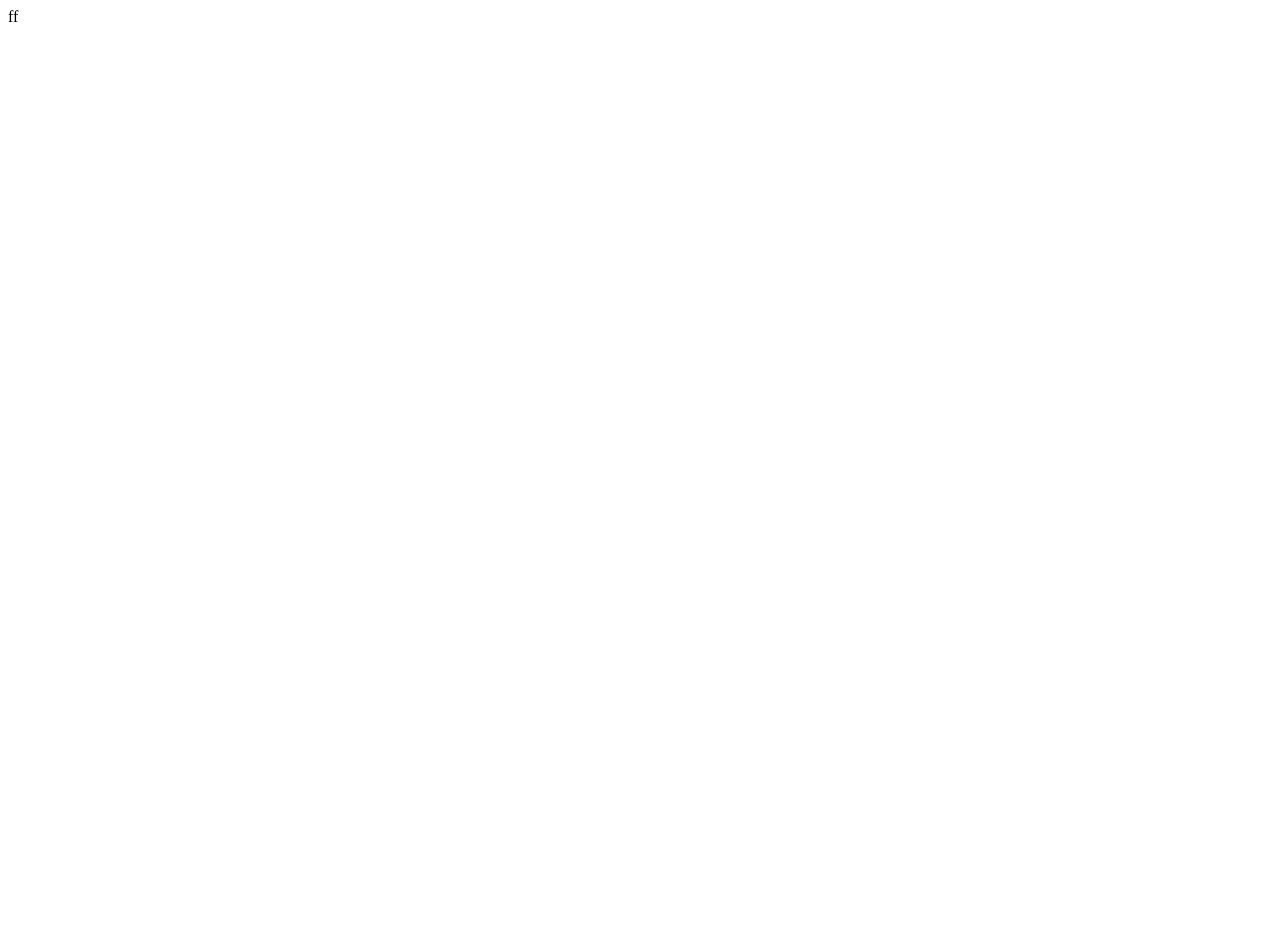
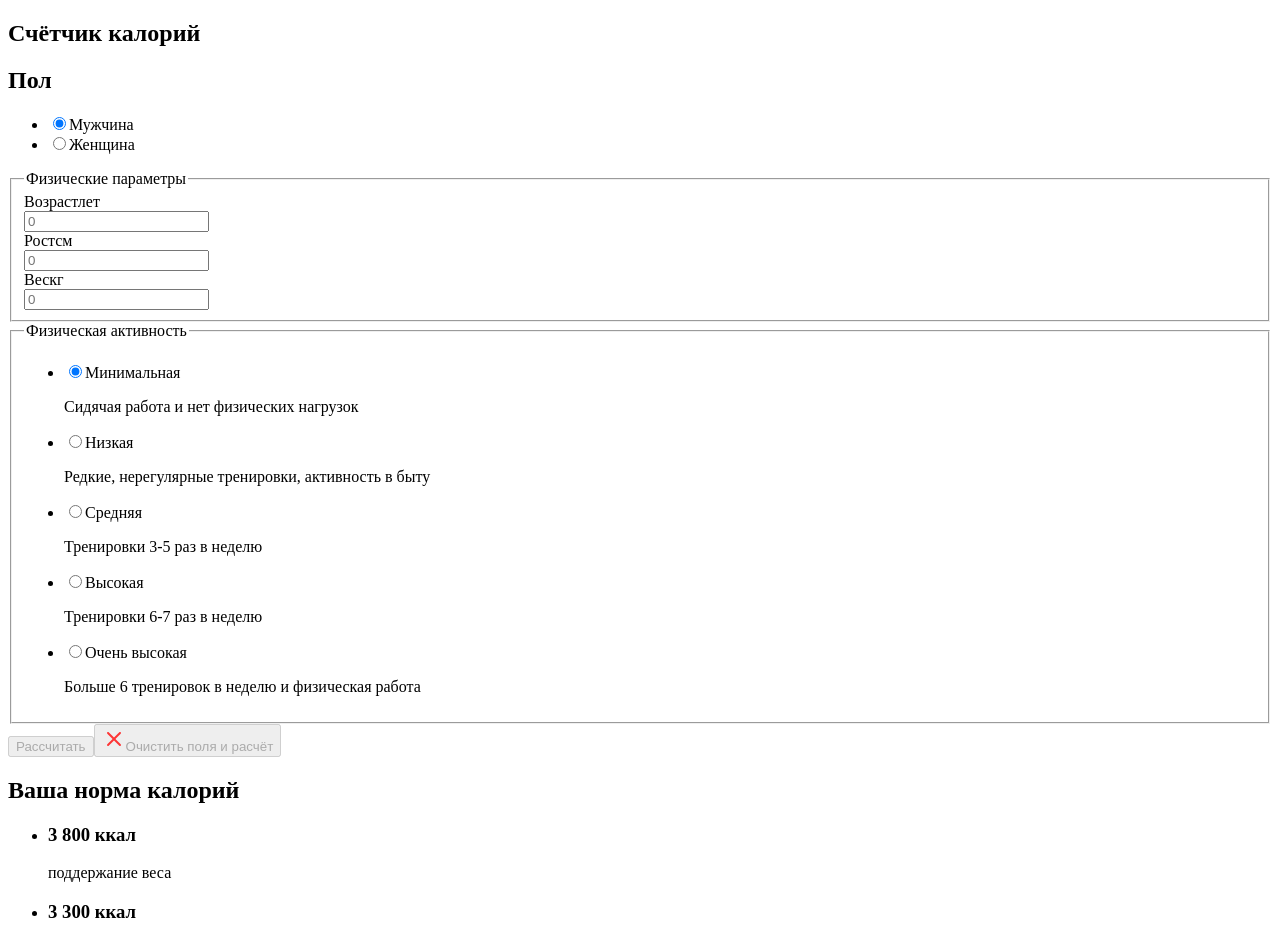
Before and after one commit to klekwedge/calorie-counter, a React app: page / in a window 1280 px wide. Shown: the top 946 px of the page. Before the commit the page ends 800 px from the top, so only its background shows below. Built offline with nearby package versions, Linux system fonts and the light colour scheme; the HTML template or start-up script is replaced by a standard one.

Commit message:
feat: add layout

```diff
--- a/src/components/App/App.tsx
+++ b/src/components/App/App.tsx
@@ -1,6 +1,188 @@
-
+/* eslint-disable react/button-has-type */
+/* eslint-disable jsx-a11y/label-has-associated-control */
 function App() {
-  return <main className="main">ff</main>;
+  return <main className="main">
+  <div className="container">
+    <article className="counter">
+      <h1 className="counter__heading heading-main">
+        Счётчик калорий
+      </h1>
+      <form className="counter__form form" name="counter" action="#" method="post">
+        <div className="form__item">
+          <h2 className="heading">
+            Пол
+          </h2>
+          <ul className="switcher">
+            <li className="switcher__item">
+              <input id="gender-male" name="gender" value="male" type="radio" checked required/>
+              <label htmlFor="gender-male">
+                Мужчина
+              </label>
+            </li>
+            <li className="switcher__item">
+              <input id="gender-female" name="gender" value="female" type="radio" required/>
+              <label htmlFor="gender-female">
+                Женщина
+              </label>
+            </li>
+          </ul>
+        </div>
+        <fieldset className="form__item form__parameters" name="parameters">
+          <legend className="visually-hidden">
+            Физические параметры
+          </legend>
+          <div className="inputs-group">
+            <div className="input">
+              <div className="input__heading">
+                <label className="heading" htmlFor="age">
+                  Возраст
+                </label>
+                <span className="input__heading-unit">
+                  лет
+                </span>
+              </div>
+              <div className="input__wrapper">
+                <input type="text" id="age" name="age" placeholder="0" inputMode="decimal" maxLength={3} required/>
+              </div>
+            </div>
+            <div className="input">
+              <div className="input__heading">
+                <label className="heading" htmlFor="height">
+                  Рост
+                </label>
+                <span className="input__heading-unit">
+                  см
+                </span>
+              </div>
+              <div className="input__wrapper">
+                <input type="text" id="height" name="height" placeholder="0" inputMode="decimal" maxLength={3} required/>
+              </div>
+            </div>
+            <div className="input">
+              <div className="input__heading">
+                <label className="heading" htmlFor="weight">
+                  Вес
+                </label>
+                <span className="input__heading-unit">
+                  кг
+                </span>
+              </div>
+              <div className="input__wrapper">
+                <input type="text" id="weight" name="weight" placeholder="0" inputMode="decimal" maxLength={3} required/>
+              </div>
+            </div>
+          </div>
+        </fieldset>
+        <fieldset className="form__item">
+          <legend className="heading">
+            Физическая активность
+          </legend>
+          <ul className="radios-group">
+            <li className="radio">
+              <div className="radio__wrapper">
+                <input id="activity-minimal" name="activity" value="min" type="radio" checked required/>
+                <label htmlFor="activity-minimal">
+                  Минимальная
+                </label>
+              </div>
+              <p className="radio__description">
+                Сидячая работа и нет физических нагрузок
+              </p>
+            </li>
+            <li className="radio">
+              <div className="radio__wrapper">
+                <input id="activity-low" name="activity" value="low" type="radio" required/>
+                <label htmlFor="activity-low">
+                  Низкая
+                </label>
+              </div>
+              <p className="radio__description">
+                Редкие, нерегулярные тренировки, активность в быту
+              </p>
+            </li>
+            <li className="radio">
+              <div className="radio__wrapper">
+                <input id="activity-medium" name="activity" value="medium" type="radio" required/>
+                <label htmlFor="activity-medium">
+                  Средняя
+                </label>
+              </div>
+              <p className="radio__description">
+                Тренировки 3-5 раз в неделю
+              </p>
+            </li>
+            <li className="radio">
+              <div className="radio__wrapper">
+                <input id="activity-high" name="activity" value="high" type="radio" required/>
+                <label htmlFor="activity-high">
+                  Высокая
+                </label>
+              </div>
+              <p className="radio__description">
+                Тренировки 6-7 раз в неделю
+              </p>
+            </li>
+            <li className="radio">
+              <div className="radio__wrapper">
+                <input id="activity-maximal" name="activity" value="max" type="radio" required/>
+                <label htmlFor="activity-maximal">
+                  Очень высокая
+                </label>
+              </div>
+              <p className="radio__description">
+                Больше 6 тренировок в неделю и физическая работа
+              </p>
+            </li>
+          </ul>
+        </fieldset>
+        <div className="form__submit">
+          <button className="form__submit-button button" name="submit" type="submit" disabled>
+            Рассчитать
+          </button>
+          <button className="form__reset-button" name="reset" type="reset" disabled>
+            <svg width="24" height="24" viewBox="0 0 24 24" fill="#FD3636" xmlns="http://www.w3.org/2000/svg">
+              <path fillRule="evenodd" clipRule="evenodd" d="M13.4143 12.0002L18.7072 6.70725C19.0982 6.31625 19.0982 5.68425 18.7072 5.29325C18.3162 4.90225 17.6842 4.90225 17.2933 5.29325L12.0002 10.5862L6.70725 5.29325C6.31625 4.90225 5.68425 4.90225 5.29325 5.29325C4.90225 5.68425 4.90225 6.31625 5.29325 6.70725L10.5862 12.0002L5.29325 17.2933C4.90225 17.6842 4.90225 18.3162 5.29325 18.7072C5.48825 18.9022 5.74425 19.0002 6.00025 19.0002C6.25625 19.0002 6.51225 18.9022 6.70725 18.7072L12.0002 13.4143L17.2933 18.7072C17.4882 18.9022 17.7443 19.0002 18.0002 19.0002C18.2562 19.0002 18.5122 18.9022 18.7072 18.7072C19.0982 18.3162 19.0982 17.6842 18.7072 17.2933L13.4143 12.0002Z"/>
+            </svg>
+            <span>
+              Очистить поля и расчёт
+            </span>
+          </button>
+        </div>
+      </form>
+      <section className="counter__result counter__result--hidden">
+        <h2 className="heading">
+          Ваша норма калорий
+        </h2>
+        <ul className="counter__result-list">
+          <li className="counter__result-item">
+            <h3>
+              <span id="calories-norm">3 800</span> ккал
+            </h3>
+            <p>
+              поддержание веса
+            </p>
+          </li>
+          <li className="counter__result-item">
+            <h3>
+              <span id="calories-minimal">3 300</span> ккал
+            </h3>
+            <p>
+              снижение веса
+            </p>
+          </li>
+          <li className="counter__result-item">
+            <h3>
+              <span id="calories-maximal">4 000</span> ккал
+            </h3>
+            <p>
+              набор веса
+            </p>
+          </li>
+        </ul>
+      </section>
+    </article>
+  </div>
+</main>;
 }
 
 export default App;
```
